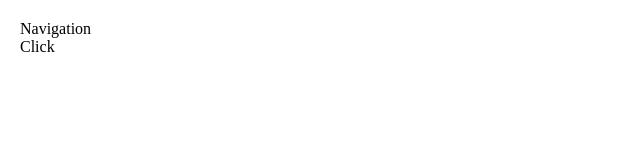
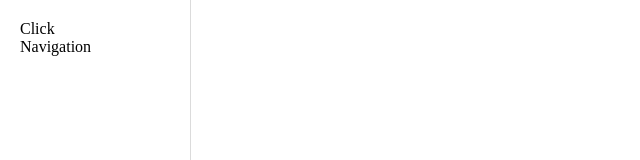
Before and after one commit to conifer-ambre/ambre-plugin, a Vue app: page / in a window 1280 px wide. Shown: the top 160 px of the page, without its empty margins (0-640 px from the left). Built offline with nearby package versions, Linux system fonts and the light colour scheme.

Commit message:
change navigation

```diff
--- a/src/components/Navigation.vue
+++ b/src/components/Navigation.vue
@@ -1,7 +1,7 @@
 <template>
   <div :class="`ambre-navigation ${activated && 'ambre-navigation-activated'}`">
+    <div class="cursor-pointer" @click="handleActivated">Click</div>
     <div>Navigation</div>
-    <div @click="handleActivated">Click</div>
   </div>
 </template>
 
--- a/src/styles/atom.scss
+++ b/src/styles/atom.scss
@@ -791,13 +791,14 @@ input {
     height: 100%;
     overflow: auto;
     &-content {
-      height: 100%;
+      padding: $--padding-primary;
+      height: calc(100% - #{$--padding-primary * 2});
       overflow: auto;
     }
   }
   &-element {
     &-table {
-      padding: 20px;
+      padding: $--padding-primary;
       border: 1px solid $--border-default;
       box-sizing: border-box;
     }
--- a/src/styles/components/navigation.scss
+++ b/src/styles/components/navigation.scss
@@ -1,4 +1,6 @@
 .ambre-navigation {
+  height: calc(100% - #{$--padding-primary * 2});
+  border-right: 1px solid $--border-default;
   padding: $--padding-primary;
   width: 150px;
   transition: all 0.5s;
```
